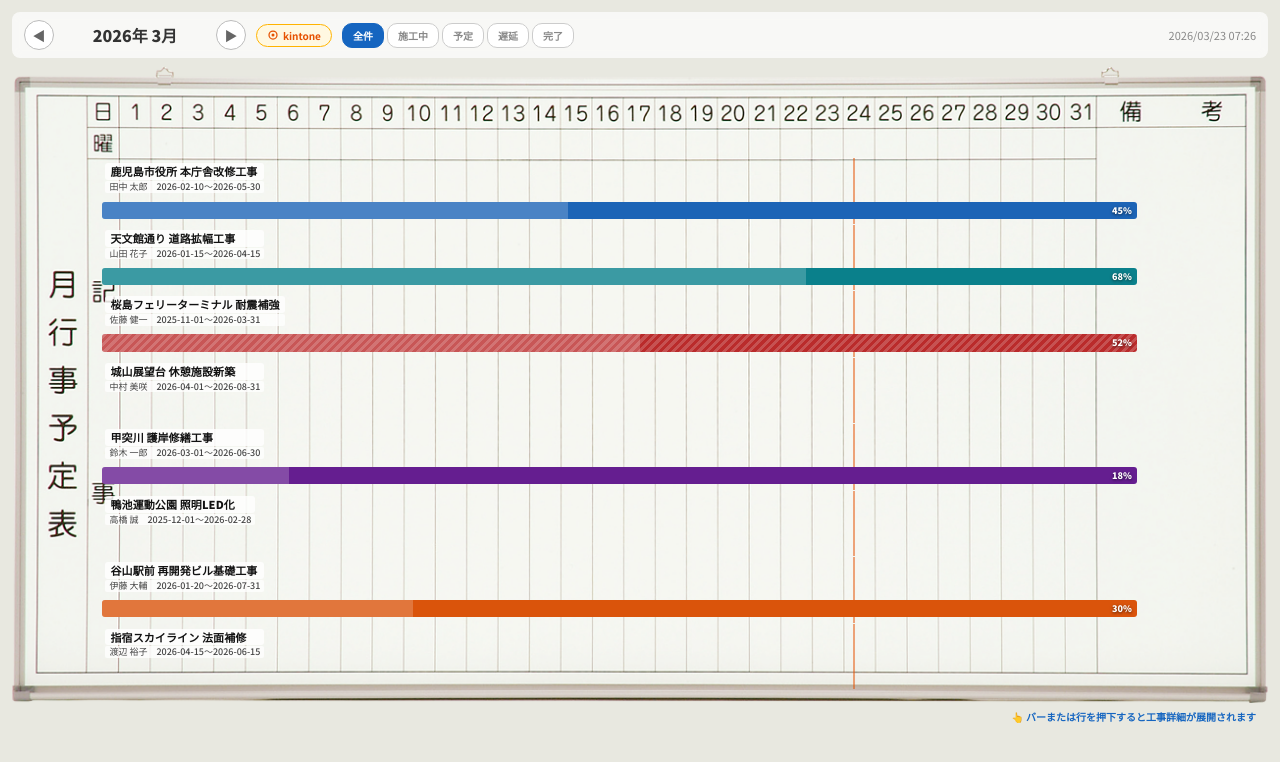
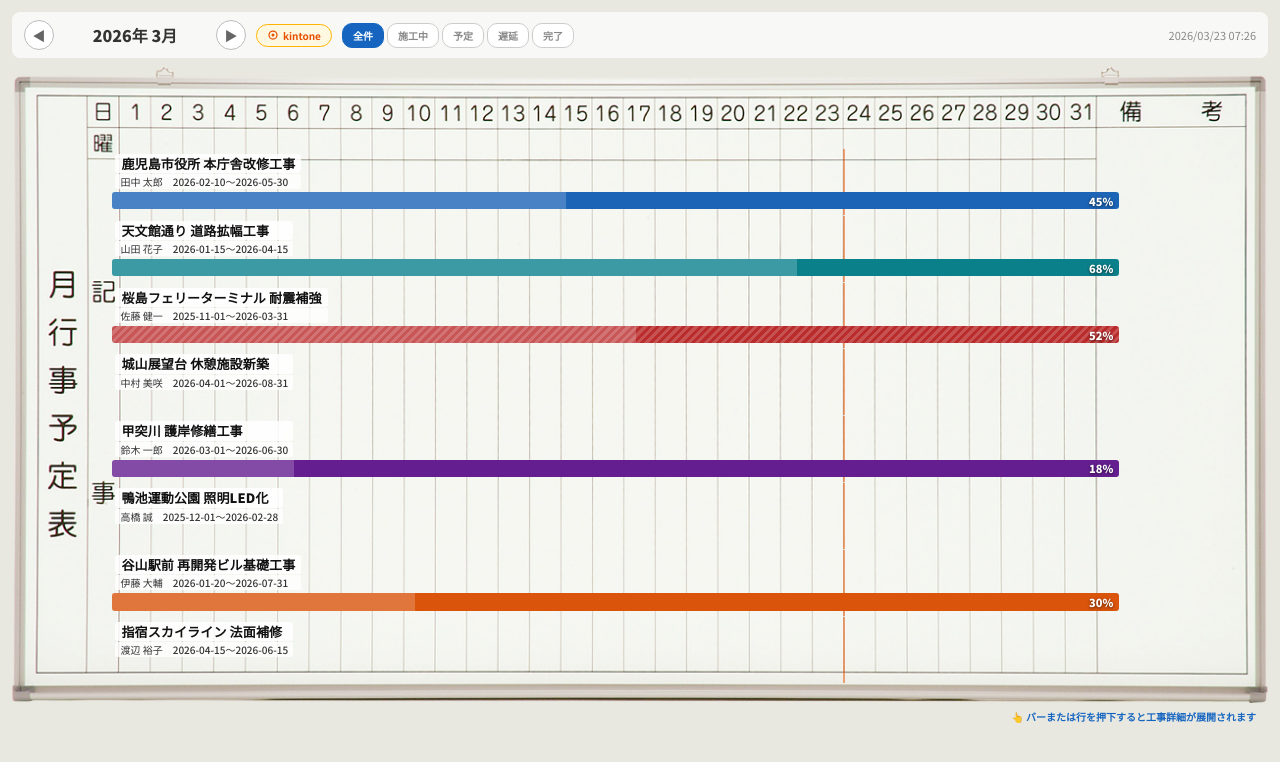
Before and after one commit to OfficePlata/watanabegumi-gantt, a plain HTML site: page index.html in a window 1280 px wide. Drawn offline with Linux system fonts and the light colour scheme; a web font is replaced by a local one.

Commit message:
fix: 新画像に差し替え、テキストサイズ拡大・オーバーレイ座標調整

```diff
--- a/index.html
+++ b/index.html
@@ -134,12 +134,11 @@
   /* ═══ Row overlays on the whiteboard ═══ */
   .wb-rows {
     position: absolute;
-    /* Grid area: from top of first data row to bottom of content */
-    /* Calibrated to the whiteboard image grid lines */
-    top: 14.5%;     /* below 日/曜 header rows */
-    left: 7.2%;     /* right of 月行事予定表 label */
-    width: 85.8%;   /* to left edge of 備考 column */
-    bottom: 2%;
+    /* Calibrated to updated whiteboard_bg.png */
+    top: 13%;       /* below 日/曜 header rows */
+    left: 8.0%;     /* right of 月行事予定表 label */
+    width: 83.5%;   /* to left edge of 備 column */
+    bottom: 3%;
   }
 
   .wb-row {
@@ -174,12 +173,12 @@
   }
 
   .row-label-text {
-    font-size: 11px;
+    font-size: 13px;
     font-weight: 800;
     color: #111;
     white-space: nowrap;
-    background: rgba(255,255,255,0.82);
-    padding: 1px 5px;
+    background: rgba(255,255,255,0.85);
+    padding: 1px 6px;
     border-radius: 3px;
     line-height: 1.35;
     max-width: 100%;
@@ -189,12 +188,12 @@
   }
 
   .row-label-sub {
-    font-size: 9px;
+    font-size: 10px;
     font-weight: 500;
-    color: #444;
+    color: #333;
     white-space: nowrap;
-    background: rgba(255,255,255,0.75);
-    padding: 0px 4px;
+    background: rgba(255,255,255,0.78);
+    padding: 1px 5px;
     border-radius: 2px;
     line-height: 1.3;
   }
@@ -223,12 +222,12 @@
   }
 
   .gantt-bar .bar-text {
-    font-size: 9px;
+    font-size: 11px;
     font-weight: 900;
     color: #fff;
     text-shadow: 0 1px 3px rgba(0,0,0,0.6);
     white-space: nowrap;
-    padding: 0 5px;
+    padding: 0 6px;
     position: relative;
     z-index: 2;
   }
```
Also changed, not shown: .wrangler/cache/pages.json (added), .wrangler/cache/wrangler-account.json (added).
